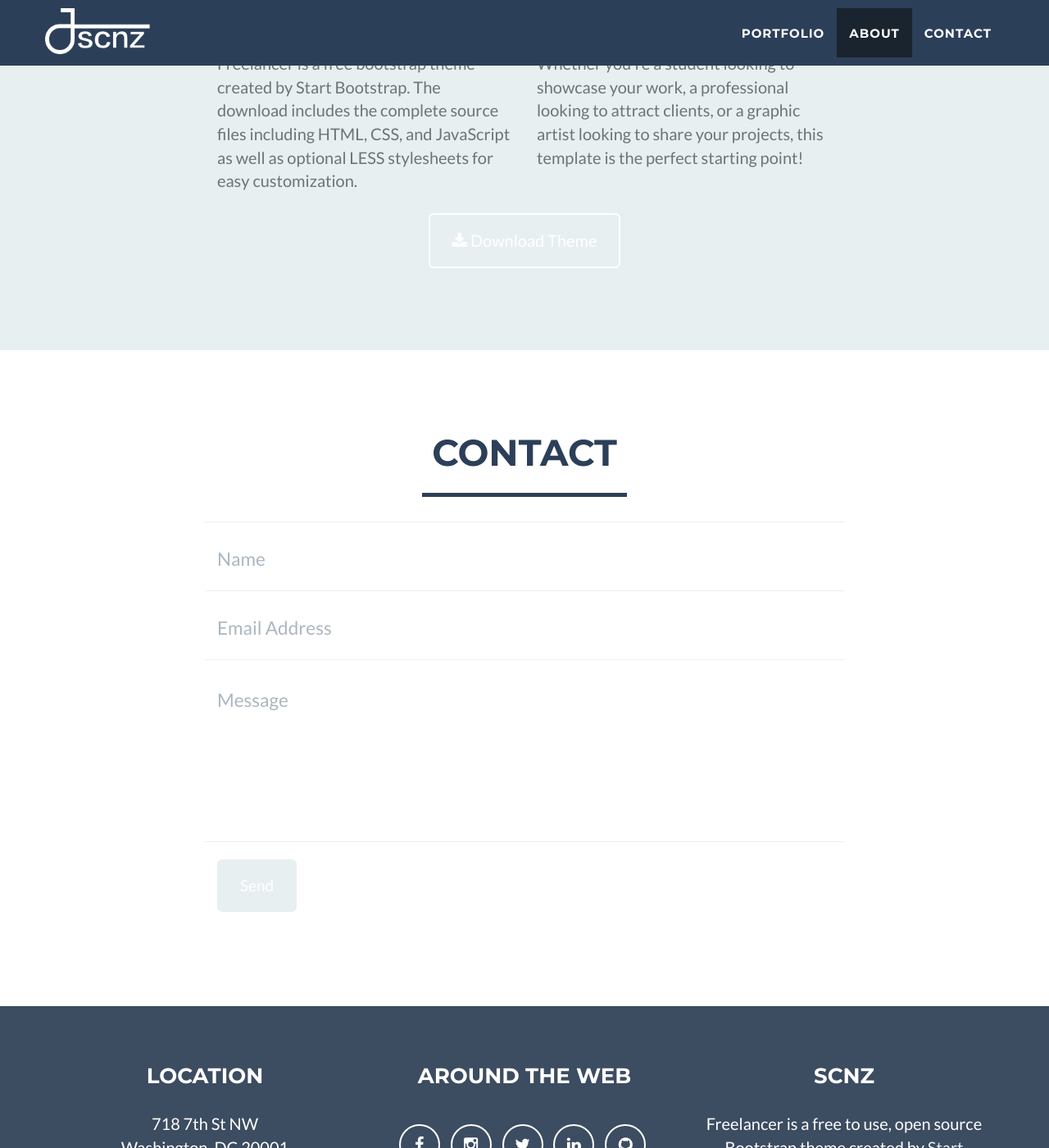
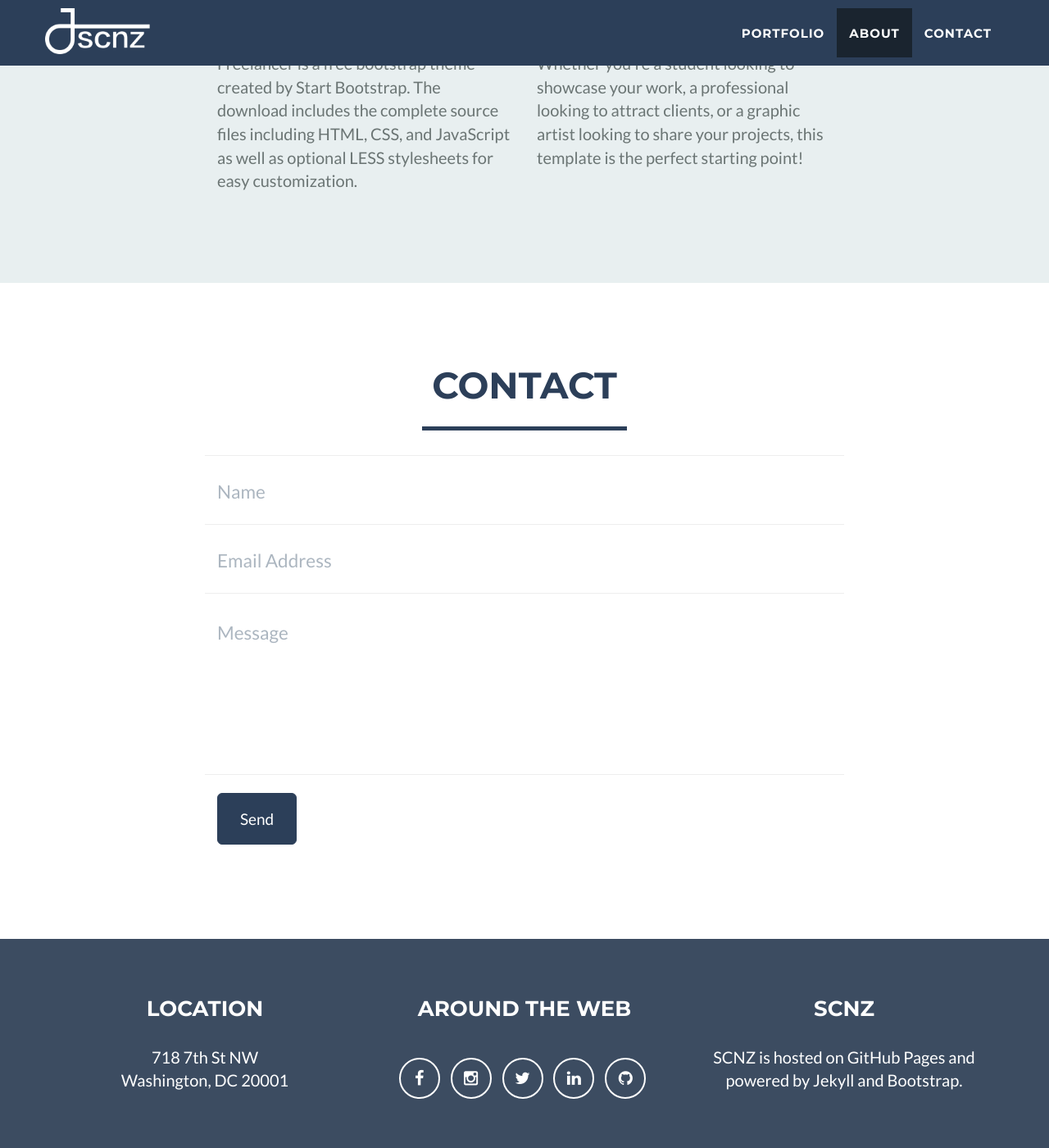
Before and after one commit to jscanzoni/jscanzoni.github.io, a Jekyll site: the page built from index.html, in a window 1280 px wide and 1400 px high, scrolled down 1817 px. Shown: the whole window at 82% size. Built offline with Jekyll 4.4.1, drawn with Linux system fonts in a browser that asks for light colours; some of the changed text lies outside the part shown.

Commit message:
fixed send button

```diff
--- a/_config.yml
+++ b/_config.yml
@@ -1,5 +1,5 @@
 # Site settings
-title: scnz
+title: SCNZ - Jason Scanzoni
 email: jason@scnz.co
 url: http://scnz.me
 description: "Jason Scanzoni is a product manager and startup engineer based out of Washington, DC."
@@ -40,7 +40,7 @@ address:
   - line: Washington, DC 20001
 
 # Credits content
-credits: 'Freelancer is a free to use, open source Bootstrap theme created by <a href="http://startbootstrap.com">Start Bootstrap</a>.'
+credits: 'SCNZ is hosted on GitHub Pages and powered by Jekyll and Bootstrap.'
 
 # Build settings
 markdown: kramdown
--- a/_includes/about.html
+++ b/_includes/about.html
@@ -14,11 +14,6 @@
                 <div class="col-lg-4">
                     <p>Whether you're a student looking to showcase your work, a professional looking to attract clients, or a graphic artist looking to share your projects, this template is the perfect starting point! </p>
                 </div>
-                <div class="col-lg-8 col-lg-offset-2 text-center">
-                    <a href="#" class="btn btn-lg btn-outline">
-                        <i class="fa fa-download"></i> Download Theme
-                    </a>
-                </div>
             </div>
         </div>
     </section>
```
Also changed, not shown: _includes/css/bootstrap.min.css, 9 other files.
